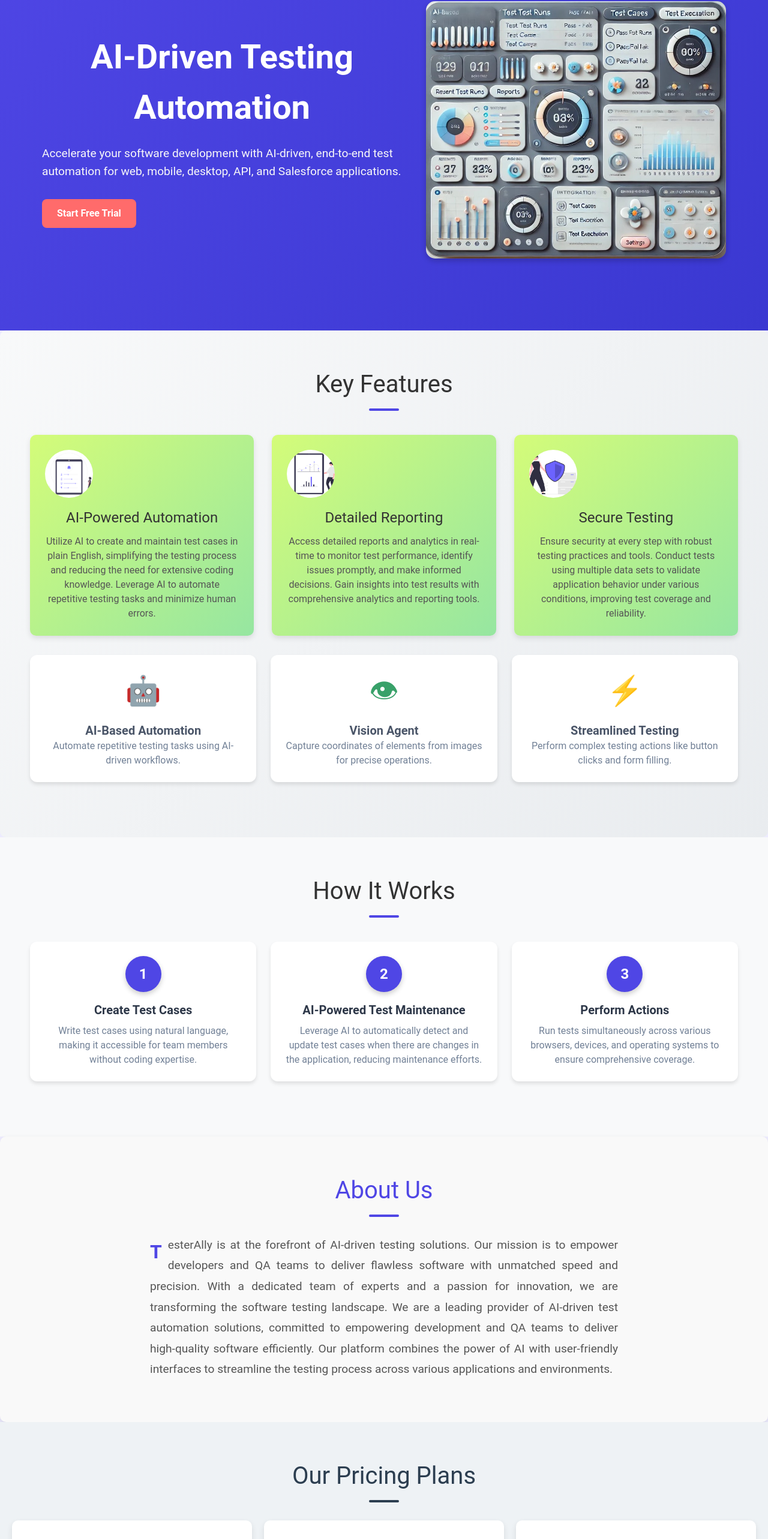
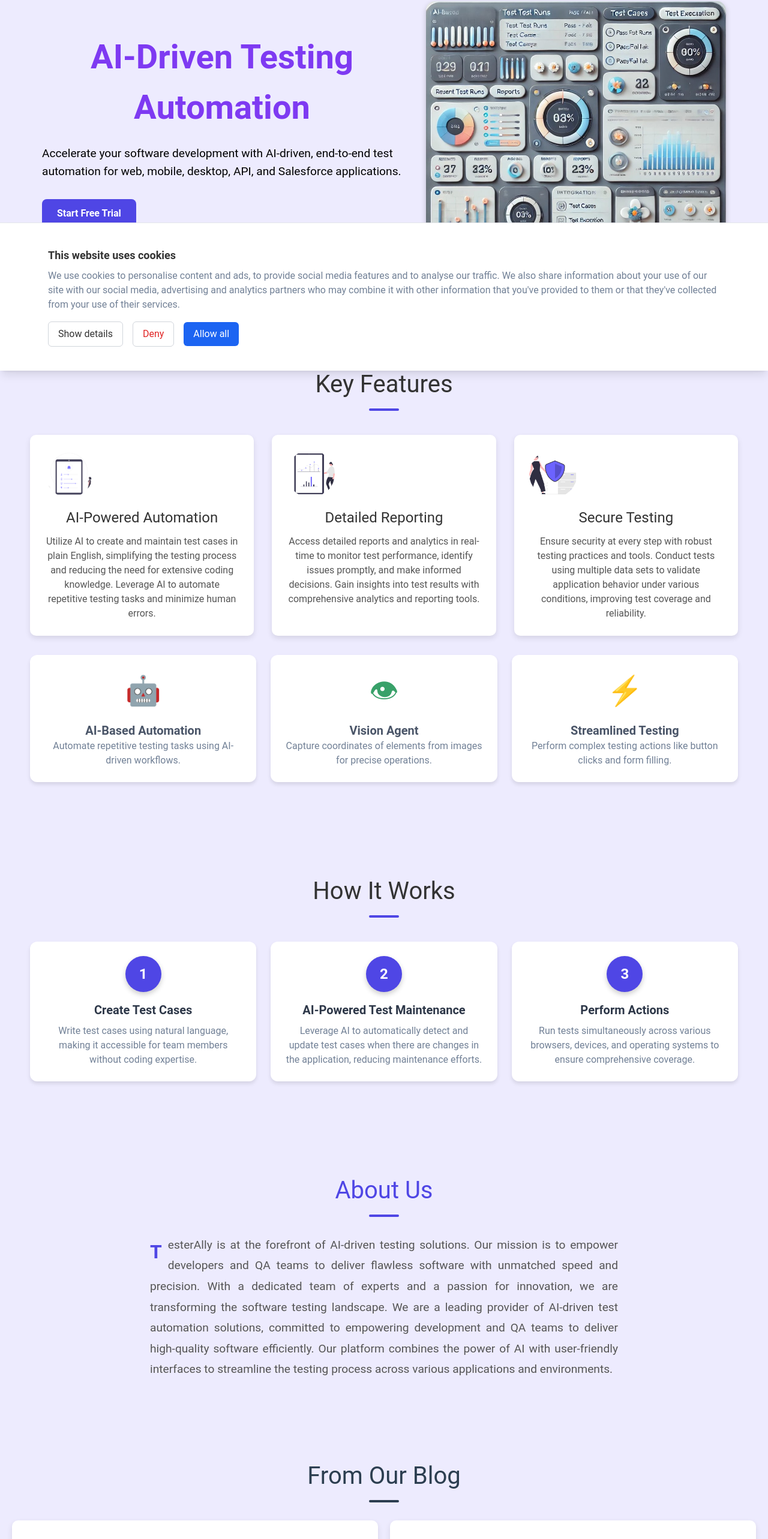
Before and after one commit to rangad123/TesterAlly-FE, a React (Create React App) app: page / in a window 1280 px wide. Shown: the part 182-2748 px from the top of the page at 60% size. Built offline with nearby package versions, Linux system fonts and the light colour scheme.

Commit message:
Commit update files

```diff
--- a/src/App.css
+++ b/src/App.css
@@ -6,6 +6,7 @@
 
 body, html {
   height: 100%;
+  background-color: rgb(237 235 254 / var(--tw-bg-opacity, 1));
 }
 .navbar {
   width: 100%;
--- a/src/App.js
+++ b/src/App.js
@@ -330,6 +330,18 @@ const App = () => {
       setName(storedName);
       setEmail(storedEmail);
     }
+
+    const handleBeforeUnload = () => {
+      localStorage.removeItem("isLoggedIn");
+      localStorage.removeItem("name");
+      localStorage.removeItem("email");
+    };
+
+    window.addEventListener("beforeunload", handleBeforeUnload);
+
+    return () => {
+      window.removeEventListener("beforeunload", handleBeforeUnload);
+    };
   }, []);
 
 
--- /dev/null
+++ b/src/pages/CookieConsent.js
@@ -0,0 +1,80 @@
+import React, { useState, useEffect } from 'react';
+
+const CookieConsent = () => {
+  const [showConsent, setShowConsent] = useState(false);
+  const [showDetails, setShowDetails] = useState(false);
+
+  useEffect(() => {
+    const hasConsented = localStorage.getItem('cookieConsent');
+    if (!hasConsented) {
+      setShowConsent(true);
+    }
+  }, []);
+
+  const handleAccept = () => {
+    localStorage.setItem('cookieConsent', 'true');
+    setShowConsent(false);
+  };
+
+  const handleDeny = () => {
+    localStorage.setItem('cookieConsent', 'false');
+    setShowConsent(false);
+  };
+
+  if (!showConsent) return null;
+
+  return (
+    <div className="fixed bottom-0 left-0 right-0 z-50 p-6 bg-white border-t shadow-lg">
+      <div className="max-w-6xl mx-auto">
+        <div className="bg-white p-4 rounded-lg">
+          <h2 className="text-lg font-semibold mb-2">
+            This website uses cookies
+          </h2>
+          <div className="mt-2">
+            <p className="mb-4 text-gray-600">
+              We use cookies to personalise content and ads, to provide social media features and to analyse our traffic.
+              We also share information about your use of our site with our social media, advertising and analytics partners
+              who may combine it with other information that you've provided to them or that they've collected from your use
+              of their services.
+            </p>
+
+            {showDetails && (
+              <div className="mt-4 p-4 bg-gray-50 rounded-md">
+                <h4 className="font-semibold mb-2">Cookie Types:</h4>
+                <ul className="list-disc pl-5 space-y-2 text-gray-600">
+                  <li>Essential cookies: Required for basic site functionality</li>
+                  <li>Analytics cookies: Help us understand how visitors interact with our website</li>
+                  <li>Marketing cookies: Used to deliver relevant advertisements</li>
+                  <li>Social media cookies: Enable social sharing and tracking</li>
+                </ul>
+              </div>
+            )}
+
+            <div className="flex items-center gap-4 mt-4">
+              <button
+                onClick={() => setShowDetails(!showDetails)}
+                className="px-4 py-2 border border-gray-300 rounded-md hover:bg-gray-50 transition-colors"
+              >
+                {showDetails ? 'Hide details' : 'Show details'}
+              </button>
+              <button
+                onClick={handleDeny}
+                className="px-4 py-2 border border-gray-300 rounded-md text-red-600 hover:bg-red-50 transition-colors"
+              >
+                Deny
+              </button>
+              <button
+                onClick={handleAccept}
+                className="px-4 py-2 bg-blue-600 text-white rounded-md hover:bg-blue-700 transition-colors"
+              >
+                Allow all
+              </button>
+            </div>
+          </div>
+        </div>
+      </div>
+    </div>
+  );
+};
+
+export default CookieConsent;
--- a/src/pages/CreateProject.css
+++ b/src/pages/CreateProject.css
@@ -30,7 +30,7 @@
 }
 
 .close-option button:hover {
-  color: #e74c3c;
+  color: rgb(126 58 242 / var(--tw-bg-opacity, 1));
 }
 
 .animated-title {
@@ -68,7 +68,7 @@
 .input-container input:focus,
 .input-container textarea:focus,
 .input-container select:focus {
-  border-color: #4a90e2;
+  border-color: rgb(126 58 242 / var(--tw-bg-opacity, 1));
   outline: none;
   box-shadow: 0 0 8px rgba(74, 144, 226, 0.2);
 }
@@ -80,7 +80,7 @@ textarea {
 
 
 .toggle-btn {
-  background-color: lightblue;
+  background-color: rgb(172, 151, 240);
   color: black;
   border: none;
   padding: 6px 12px;
@@ -92,7 +92,7 @@ textarea {
 }
 
 .toggle-btn:hover {
-  background-color: rgb(85, 85, 182);
+  background-color: rgb(126 58 242 / var(--tw-bg-opacity, 1));
   color: white;
 }
 
--- a/src/pages/CreateTestCases.css
+++ b/src/pages/CreateTestCases.css
@@ -21,7 +21,7 @@
 
 .test-suite-btn {
   padding: 10px 20px;
-  background-color: #007bff;
+  background-color: rgb(126 58 242 / var(--tw-bg-opacity, 1));
   color: white;
   border: none;
   border-radius: 8px;
@@ -31,7 +31,7 @@
 }
 
 .test-suite-btn:hover {
-  background-color: #0056b3;
+  background-color: rgb(126 58 242 / var(--tw-bg-opacity, 1));
   transform: scale(1.05);
   box-shadow: 0 5px 10px rgba(0, 0, 0, 0.2);
 }
@@ -85,7 +85,7 @@
 }
 
 .btn-manual {
-  background-color: #ffc107;
+  background-color: rgb(126 58 242 / var(--tw-bg-opacity, 1));
   color: black;
   padding: 10px 20px;
   border: none;
@@ -94,7 +94,7 @@
 }
 
 .btn-manual:hover {
-  background-color: #e0a800;
+  background-color: rgb(126 58 242 / var(--tw-bg-opacity, 1));
   transform: scale(1.05);
   box-shadow: 0 5px 10px rgba(0, 0, 0, 0.2);
 }
--- a/src/pages/DashBoard.js
+++ b/src/pages/DashBoard.js
@@ -2,6 +2,7 @@ import React from "react";
 import "./Style2.css";
 import { useNavigate } from 'react-router-dom';
 import { FaGithub, FaLinkedin, FaEnvelope } from "react-icons/fa";
+import CookieConsent from "./CookieConsent";
 
 export default function Dashboard() {
 
@@ -24,6 +25,7 @@ export default function Dashboard() {
 
   return (
     <div className="dashboard">
+      <CookieConsent />
       {/* Hero Section */}
       <section className="hero">
         <div className="hero-content">
@@ -31,7 +33,7 @@ export default function Dashboard() {
           <p>
            Accelerate your software development with AI-driven, end-to-end test automation for web, mobile, desktop, API, and Salesforce applications.
           </p>
-          <button className="btn primary-btn" onClick={() => navigate('/dashboard')}>
+          <button className="btn primary-btn" onClick={() => navigate('/dashboard/login')}>
           Start Free Trial
           </button>
         </div>
@@ -129,31 +131,6 @@ export default function Dashboard() {
         </p>
       </section>
 
-      {/* Pricing Plans Section */}
-      <section id="pricing" className="pricing">
-        <h2 className="section-title">Our Pricing Plans</h2>
-        <div className="pricing-grid">
-          <div className="pricing-card">
-            <h3>Starter Plan</h3>
-            <p>Ideal for small teams beginning their test automation journey.</p>
-            <p className="price">$29/month</p>
-            <button className="btn secondary-btn">Choose Starter</button>
-          </div>
-          <div className="pricing-card">
-            <h3>Professional Plan</h3>
-            <p>Designed for growing teams requiring advanced automation capabilities.</p>
-            <p className="price">$99/month</p>
-            <button className="btn secondary-btn">Choose Professional</button>
-          </div>
-          <div className="pricing-card">
-            <h3>Enterprise Plan</h3>
-            <p>Tailored solutions for large organizations with complex testing needs.</p>
-            <p className="price">Contact Us</p>
-            <button className="btn secondary-btn">Contact Sales</button>
-          </div>
-        </div>
-      </section>
-
       {/* Blog Highlights Section */}
       <section id="blog" className="blog-highlights">
         <h2 className="section-title">From Our Blog</h2>
--- a/src/pages/Login.js
+++ b/src/pages/Login.js
@@ -87,10 +87,19 @@ const Login = (props) => {
               required
             />
           </div>
-          <div>
+          <div className="flex items-center justify-between">
             <label htmlFor="password" className="text-sm font-medium required">
               Password
             </label>
+            <div className="text-sm">
+              <span
+                className="font-semibold text-purple-600 hover:text-purple-500 cursor-pointer"
+                onClick={() => navigate("/forgotPassword")}
+              >
+                Forgot password?
+              </span>
+              </div>
+              </div>
             <div className="relative">
               <input
                 id="password"
@@ -110,7 +119,6 @@ const Login = (props) => {
                 )}
               </div>
             </div>
-          </div>
           <div className="flex items-center gap-2 mb-2">
             <input
               type="checkbox"
--- a/src/pages/Sidebar.css
+++ b/src/pages/Sidebar.css
@@ -113,7 +113,8 @@
 }
 
 .sub-sidebar-item:hover {
-  background-color: #1abc9c;
+  background-color: #475569;
+  transform: translateX(3px);
 }
 
 .sub-sidebar-item .icon {
--- a/src/pages/Style2.css
+++ b/src/pages/Style2.css
@@ -7,7 +7,7 @@
 
 body {
   font-family: "Roboto", sans-serif;
-  background-color: #f4f4f9;
+  background-color: rgb(237 235 254 / var(--tw-bg-opacity, 1));
   color:  #333;
 }
 
@@ -81,8 +81,6 @@ a {
   align-items: center;
   justify-content: center;
   padding: 80px 20px;
-  background: linear-gradient(135deg, #4f46e5, #3a38d1);
-  color: white;
   text-align: center;
 }
 
@@ -102,7 +100,7 @@ a {
 .hero-content h1 {
   font-size: 2.5rem;
   margin-bottom: 20px;
-  color: #fff;
+  color: rgb(126 58 242 / var(--tw-bg-opacity, 1));
 }
 
 @media (min-width: 768px) {
@@ -115,11 +113,11 @@ a {
   font-size: 1.2rem;
   line-height: 1.6;
   margin-bottom: 30px;
-  color: #f8f8f8;
+  color: black;
 }
 
 .hero-content button {
-  background: #ff6b6b;
+  background: #4f46e5;
   color: white;
   padding: 12px 25px;
   font-size: 1rem;
@@ -130,7 +128,7 @@ a {
 }
 
 .hero-content button:hover {
-  background: #ff3b3b;
+  background: #4f46e5;
 }
 
 .hero-image {
@@ -158,7 +156,6 @@ a {
 
 .features {
   padding: 60px 50px;
-  background: linear-gradient(135deg, #f8f9fa, #e9ecef);
   border-radius: 10px;
 }
 
@@ -187,7 +184,7 @@ a {
 }
 
 .feature-card {
-  background: linear-gradient(135deg, #d4fc79, #96e6a1);
+  background: white;
   border-radius: 10px;
   padding: 25px;
   text-align: center;
@@ -221,7 +218,6 @@ a {
 
 
 .how-it-works {
-  background-color: #f8f9fa;
   padding: 60px 50px;
 }
 
@@ -364,7 +360,7 @@ a {
 }
 
 .testimonials {
-  background: linear-gradient(135deg, #eef2f5, #ffffff);
+
   padding: 60px 50px;
   text-align: center;
   border-radius: 10px;
@@ -466,7 +462,6 @@ section {
 
 
 .about-us {
-  background: #f9f9f9;
   padding: 60px 20px;
   text-align: center;
 }
@@ -508,86 +503,11 @@ section {
 
 .about-us {
   border-radius: 10px;
-  box-shadow: 0 4px 10px rgba(0, 0, 0, 0.1);
 }
 
-/* Pricing Section */
-.pricing {
-  background: #eef2f5;
-  padding: 60px 20px;
-  text-align: center;
-}
-
-.pricing .section-title {
-  font-size: 2.5rem;
-  color: #2c3e50;
-  margin-bottom: 30px;
-  position: relative;
-}
-
-.pricing .section-title::after {
-  content: "";
-  display: block;
-  width: 50px;
-  height: 4px;
-  background-color: #2c3e50;
-  margin: 10px auto 0;
-  border-radius: 2px;
-}
-
-.pricing-grid {
-  display: grid;
-  grid-template-columns: repeat(auto-fit, minmax(300px, 1fr));
-  gap: 20px;
-}
-
-.pricing-card {
-  background: #ffffff;
-  padding: 30px;
-  border-radius: 10px;
-  box-shadow: 0 4px 10px rgba(0, 0, 0, 0.1);
-  transition: transform 0.3s, box-shadow 0.3s;
-}
-
-.pricing-card:hover {
-  transform: translateY(-5px);
-  box-shadow: 0 8px 20px rgba(0, 0, 0, 0.15);
-}
-
-.pricing-card h3 {
-  font-size: 1.5rem;
-  color: #2c3e50;
-  margin-bottom: 10px;
-}
-
-.pricing-card p {
-  color: #555;
-  margin-bottom: 20px;
-}
-
-.pricing-card .price {
-  font-size: 2rem;
-  color: #2c3e50;
-  margin: 20px 0;
-}
-
-.pricing-card button {
-  background: #2c3e50;
-  color: #fff;
-  padding: 10px 20px;
-  border: none;
-  border-radius: 5px;
-  cursor: pointer;
-  transition: background-color 0.3s;
-}
-
-.pricing-card button:hover {
-  background: #1a2530;
-}
 
 /* Blog Highlights Section */
 .blog-highlights {
-  background: #f9f9f9;
   padding: 60px 20px;
   text-align: center;
 }
```
Also changed, not shown: src/components/AppNavBar.js (+6 -11 lines), src/pages/Sidebar.js (+12 -0 lines).
